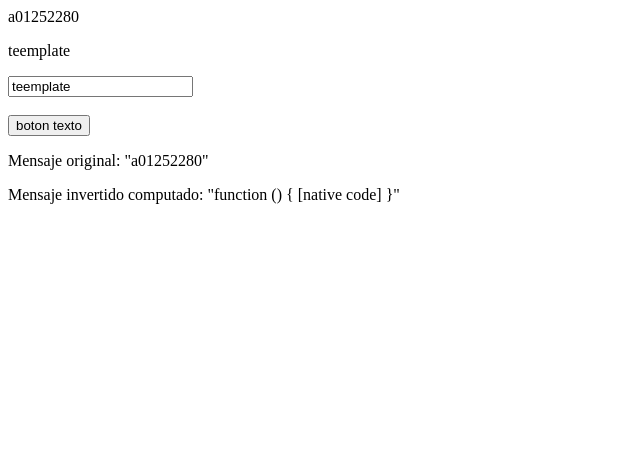
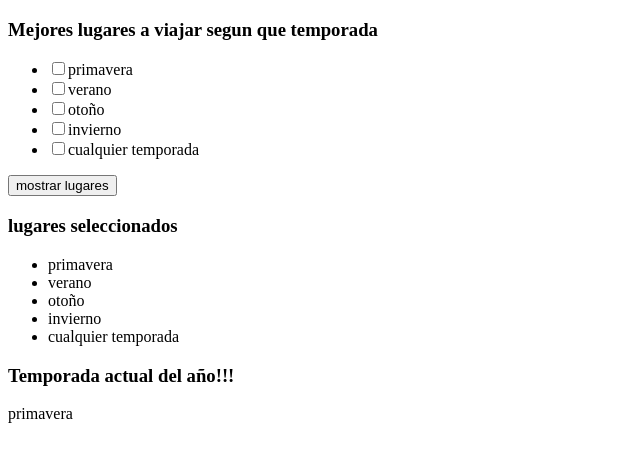
Before and after one commit to TheGratePapa/practica6, a plain HTML site: page index.html in a window 1280 px wide. Shown: the whole page, without its empty margins (0-640 px from the left). Drawn offline with nearby package versions, Linux system fonts and the light colour scheme.

Commit message:
segunda subida de la tarea

```diff
--- a/index.html
+++ b/index.html
@@ -1,90 +1,115 @@
 <!DOCTYPE html>
-<html lang="en">
+<html>
     <head>
-		<meta charset="UTF-8" />
-		<meta http-equiv="X-UA-Compatible" content="IE=edge" />
-		<meta name="viewport" content="width=device-width, initial-scale=1.0" />
-		<title>Practica 6 A01252280</title>
+        <meta charset="utf-8">
+        <title>Pagina de turismo A01252280</title>
     </head>
     <body>
+
 	<script src="https://unpkg.com/vue@3"></script>
 
-		<div id="app">{{ message }}</div>
+	<div id="app">
+   		<h3>Mejores lugares a viajar segun que temporada</h3>
+    	<ul>
+        	<li v-for="task in filteredTasks" :key="task.id">
+            	<input type="checkbox" v-model="task.done">
+            	<span :class="{ done: task.done }">{{ task.text }}</span>
+        	</li>
+    	</ul>
+    	<button @click="toogleHideCompleted">
+        	{{ hideCompleted ? 'Ocultar lugares' : 'mostrar lugares' }}
+    	</button>
 
-		<!--DIV 2-->
-		<div id="app2">
-			<p>{{ text }}</p>
-			<input v-model="text" placeholder="texto referencia" />
-			<br />
-			<br />
-			<button v-on:click="display">boton texto</button>
-			<div v-if="seen">
-				<br />
-				<img src="5.jpg" height="500" width="700" />
-
-				<ol>
-					<li v-for="texto remplazable">{{cualidad.text}}</li>
-				</ol>
-			</div>
-		</div>
-
-    <div id="appc">
-      <p>Mensaje original: "{{ message }}"</p>
-      <p>Mensaje invertido computado: "{{ reversedMessage }}"</p>
+		<h3>lugares seleccionados</h3>
+    	<ul>
+        	<li v-for="lugar in filteredLugares" :key="lugar.id">
+            	{{ lugar.text }}
+        	</li>
+    	</ul>
 	</div>
 
 
 
-                                <!----SCRIPT--->
+	<!---season-->
+	<div id="app3">
+		<h3>Temporada actual del año!!! </h3>
+		<p ref="sea">hello</p>
+	</div>
+
+	<style>
+    	.done { text-decoration: underline overline red; }
+	</style>
 
 	<script>
+    	let id = 0;
+    	Vue.createApp({
+        	data(){
+            	return {
+                	hideCompleted: false,
+                	tasks: [
+                    	{ id: id++, text: 'primavera', done: false },
+                    	{ id: id++, text: 'verano', done: false },
+                    	{ id: id++, text: 'otoño', done: false },
+                    	{ id: id++, text: 'invierno', done: false },
+						{ id: id++, text: 'cualquier temporada', done: false }
+						],
 
-      Vue.createApp({
-				data() {
-					return {
-						message: 'a01252280',
-					};
+					lugares:[
+					{ id: id++, text: 'primavera', done: false },
+                    { id: id++, text: 'verano', done: false },
+                    { id: id++, text: 'otoño', done: false },
+                    { id: id++, text: 'invierno', done: false },
+					{ id: id++, text: 'cualquier temporada', done: false }
+
+					]
+            	}
         	},
+        	methods: {
+            	toogleHideCompleted(){
+                	this.hideCompleted = !this.hideCompleted
+            	},
+				toogleHideSelected(){
+                	this.hideCompleted = !this.hideCompleted
+            	}
+        	},
+        	computed: {
+            	filteredTasks() {
+                	return this.hideCompleted
+                    	? this.tasks.filter(p => !p.done)
+                    	: this.tasks
+            	},
+				filteredLugares(){
+					return this.hideCompleted
+						? this.lugares
+						: this.tasks.filter(p => !p.done)
+				}
 
-        methods: {
-          reversedMessage: function () {
-          this.message;
         	},
-        },
-
-
-			}).mount('#appc');
-
+    	}).mount('#app')
 
 
 		Vue.createApp({
-				data() {
-					return {
-						message: 'a01252280',
-					};
-				},
-			}).mount('#app');
 
-			Vue.createApp({
-				data() {
-					return {
-						seen: 0,
-						text: 'teemplate',
-						ambato: [
-							{ text: 'texto generico.'},
-              { text: 'texto generico.'},
-						],
-					};
-				},
+            	mounted(){
+					var today = new Date();
 
-				methods: {
-					display: function () {
-						this.seen = !this.seen;
-					},
-				},
+					this.$refs.sea.textContent = 'invierno'
 
+					if ( 3 <= today.getMonth()) {
+						this.$refs.sea.textContent = 'primavera'
+    				}
 
-			}).mount('#app2');
+    				if (6 <= today.getMonth()) {
+						this.$refs.sea.textContent = 'Verano'
+    				}
+
+    				if (9 <= today.getMonth()) {
+						this.$refs.sea.textContent = 'Otoño'
+   					 }
+				}
+
+    	}).mount('#app3')
+
 
 
 	</script>
```
Lines whose indentation alone changed are shown as unchanged.
